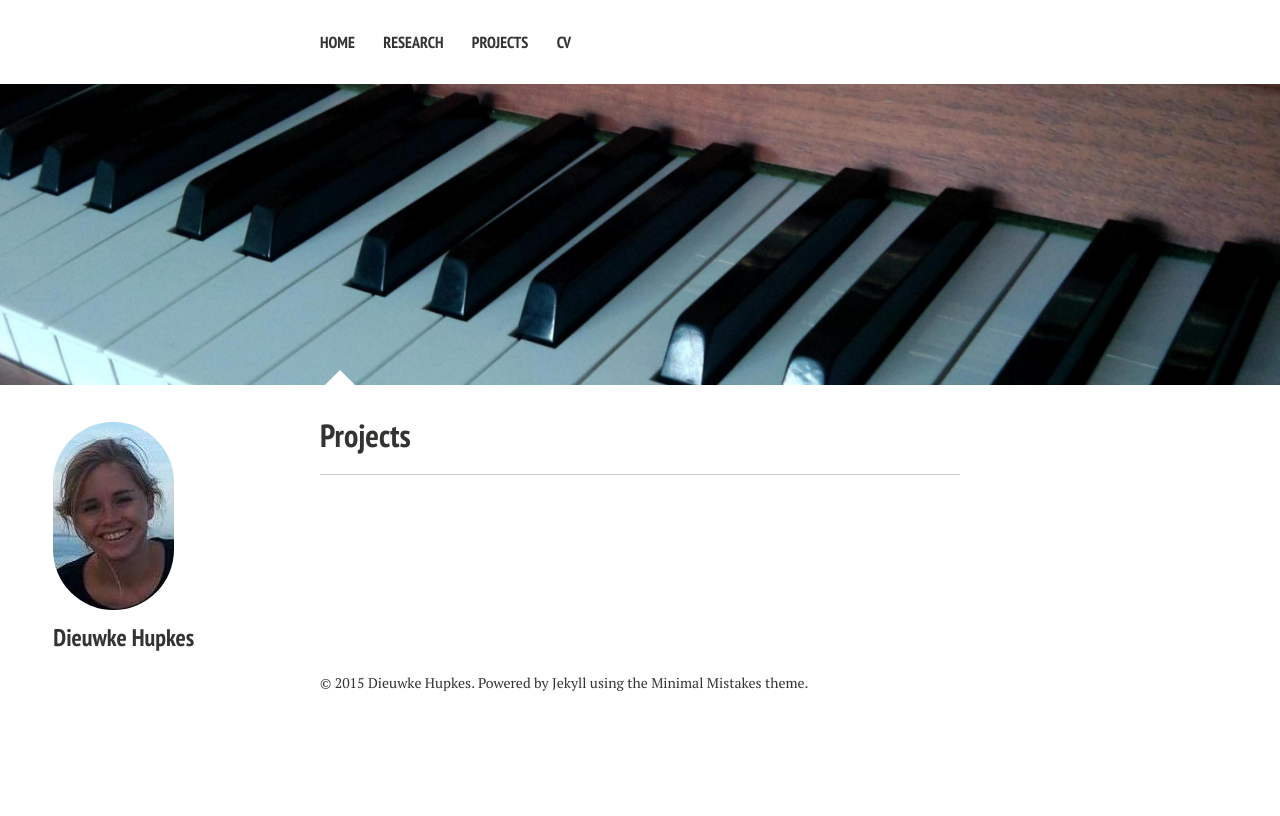
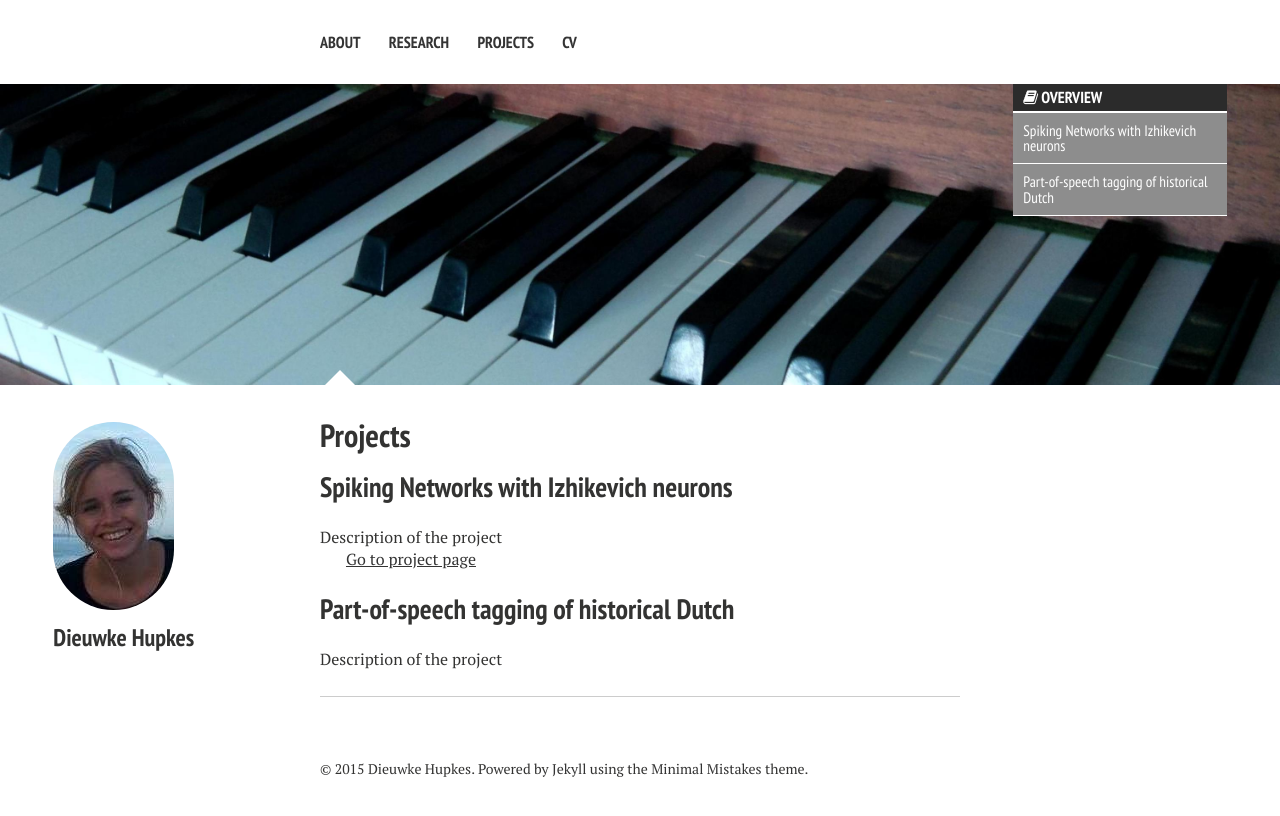
Before and after one commit to dieuwkehupkes/dieuwkehupkes.github.io, a Jekyll site: the page built from projects/index.md, in a window 1280 px wide. Shown: the top 816 px of the page. Built offline with Jekyll 4.4.1, drawn with Linux system fonts in a browser that asks for light colours; nearby versions of some CDN libraries.

Commit message:
Change home page, init under construction version of website

```diff
--- a/_data/navigation.yml
+++ b/_data/navigation.yml
@@ -1,7 +1,7 @@
 # site navigation links
 
-- title: Home
-  url: /home/
+- title: About
+  url: /"/"/
 
 - title: Research
   url: /research/
--- a/_layouts/home.html
+++ b/_layouts/home.html
@@ -32,8 +32,8 @@
   <div class="article-author-side">
     {% include _author-bio.html %}
   </div>
-  <div id="index">
-    <h3><a href="{{ site.url}}/posts/">Recent Posts</a></h3>
+<!--  <div id="index">
+    <h3><a href="{{ site.url}}/home/">Recent Posts</a></h3>
     {% for post in site.posts limit:5 %}
     <article>
       {% if post.link %}
@@ -45,7 +45,7 @@
     </article>
     {% endfor %}
   </div><!-- /#index -->
-</div><!-- /#main -->
+</div><!-- /#main --> -->
 
 <div class="footer-wrap">
   <footer>
--- a/projects/index.md
+++ b/projects/index.md
@@ -7,3 +7,15 @@ comments: true
 image:
    feature: piano-header-own2.jpg
 ---
+
+{% include _toc.html %}
+
+## Spiking Networks with Izhikevich neurons
+
+Description of the project
+
+[Go to project page](http://dieuwkehupkes.github.io/Spiking-Network//)
+
+## Part-of-speech tagging of historical Dutch
+
+Description of the project
```
Also changed, not shown: _posts/sample_post.md (+2 -6 lines), cv/index.md (+3 -0 lines), home/index.md (deleted, +0 -9 lines), index.md (+5 -1 lines), README.md (deleted), 12 other files.
